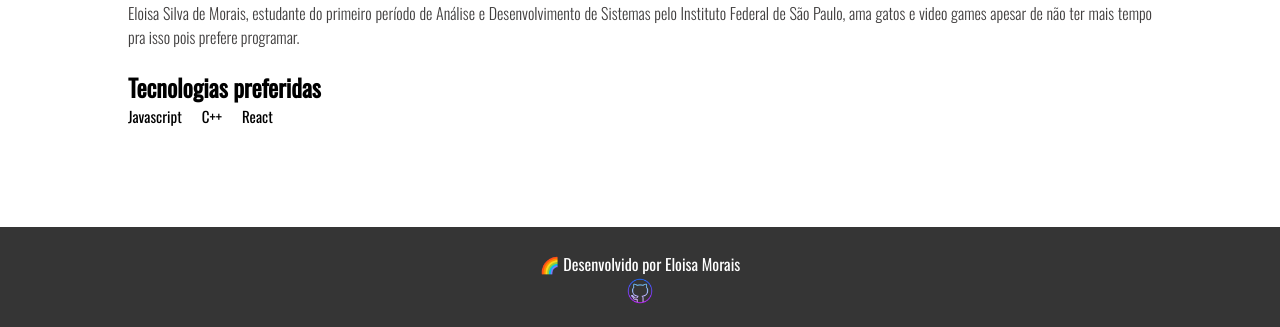
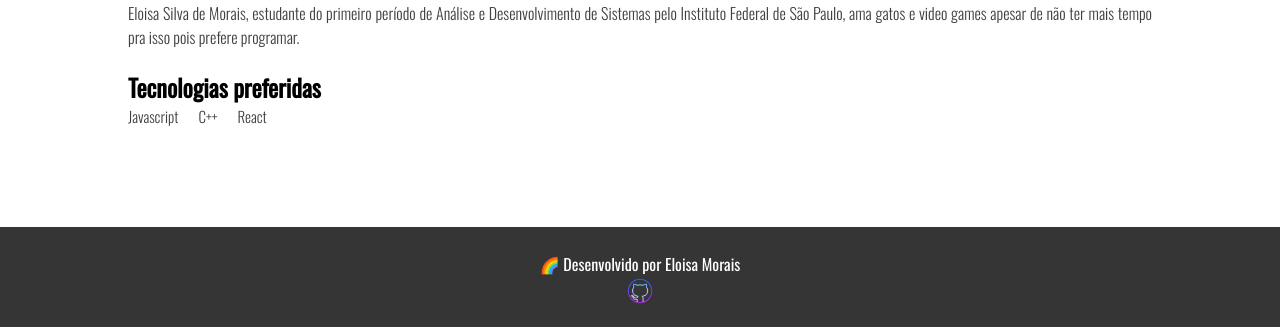
Before and after one commit to eloisasmorais/eloisasmorais.github.io, a PHP site: page / in a window 1280 px wide. Shown: the part 641-968 px from the top of the page. Run offline with PHP 8.4, Linux system fonts and the light colour scheme.

Commit message:
Altera estilo da lista de linguagens preferidas

```diff
--- a/projeto-dwe/css/style.css
+++ b/projeto-dwe/css/style.css
@@ -100,6 +100,11 @@ ul {
 
 .about p {
     margin: 30px 0;
+}
+
+.about li {
+    font-weight: 300;
+    color: rgb(65, 63, 63);
 }
 
 .footer {
```
